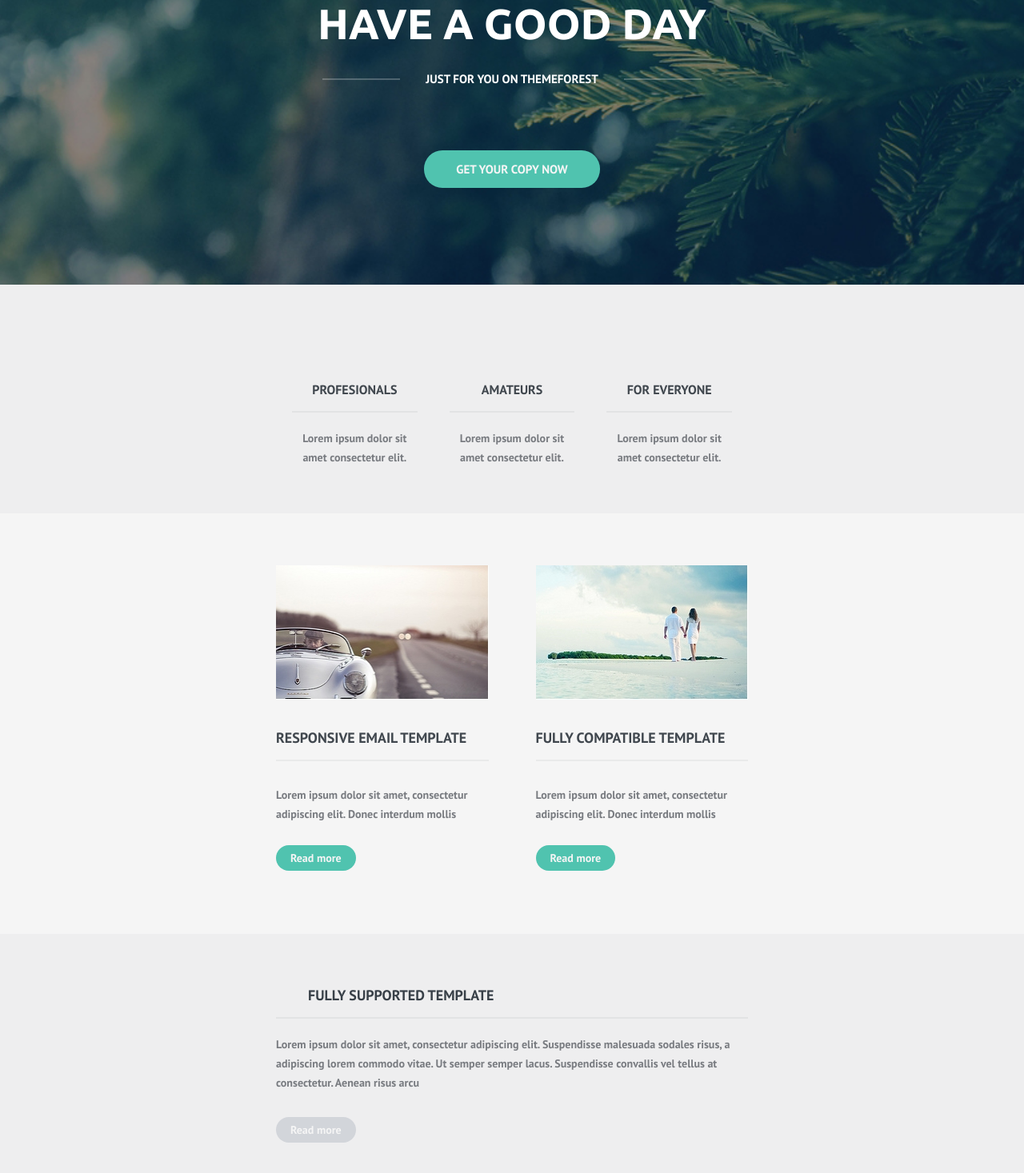
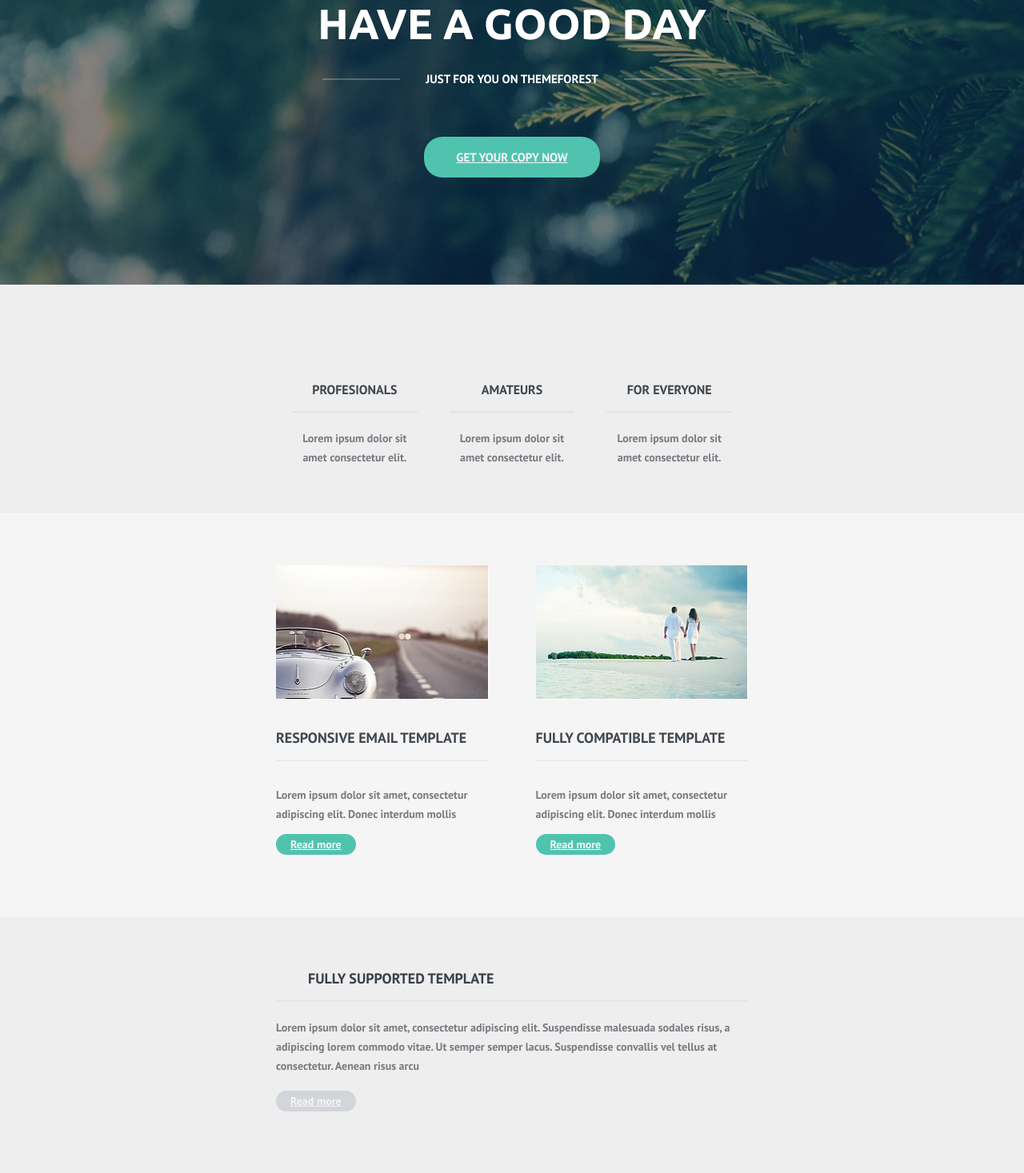
Before and after one commit to karachev/test-rocket, a website: page src/html/index.html in a window 1280 px wide. Shown: the part 233-1700 px from the top of the page at 80% size. Drawn offline with nearby package versions, Linux system fonts and the light colour scheme; files that its build step writes are made by us from their sources; files whose address does not match are found by name.

Commit message:
Правит кнопки на ссылки

```diff
--- a/src/html/global/header.html
+++ b/src/html/global/header.html
@@ -22,7 +22,7 @@
         <div class="start-home">
             <p class="start-home__text">HAVE A GOOD DAY</p>
             <p class="start-home__tagline">JUST FOR YOU ON THEMEFOREST</p>
-            <button class="button button--azure start-home__button">GET YOUR COPY NOW</button>
+            <a href="#" class="button button--azure start-home__button">GET YOUR COPY NOW</a>
         </div>
     </div>
 </header>
--- a/src/html/pages/home/blog.html
+++ b/src/html/pages/home/blog.html
@@ -7,7 +7,7 @@
             </div>
             <h3 class="blog-item__title">Responsive email template</h3>
             <p class="blog-item__text">Lorem ipsum dolor sit amet, consectetur adipiscing elit. Donec interdum mollis</p>
-            <button class="button button--azure blog-item__button">Read more</button>
+            <a href="#" class="button button--azure blog-item__button">Read more</a>
         </div>
         <div class="blog-item">
             <div class="blog-item__img">
@@ -15,7 +15,7 @@
             </div>
             <h3 class="blog-item__title">Fully compatible template</h3>
             <p class="blog-item__text">Lorem ipsum dolor sit amet, consectetur adipiscing elit. Donec interdum mollis</p>
-            <button class="button button--azure blog-item__button">Read more</button>
+            <a href="#" class="button button--azure blog-item__button">Read more</a>
         </div>
     </div>
 </section>
--- a/src/html/pages/home/support.html
+++ b/src/html/pages/home/support.html
@@ -2,6 +2,6 @@
     <div class="container">
         <h2 class="support__title">Fully Supported template</h2>
         <p class="support__text">Lorem ipsum dolor sit amet, consectetur adipiscing elit. Suspendisse malesuada sodales risus, a adipiscing lorem commodo vitae. Ut semper semper lacus. Suspendisse convallis vel tellus at consectetur. Aenean risus arcu</p>
-        <button class="button support__button">Read more</button>
+        <a href="#" class="button support__button">Read more</a>
     </div>
 </section>
```
